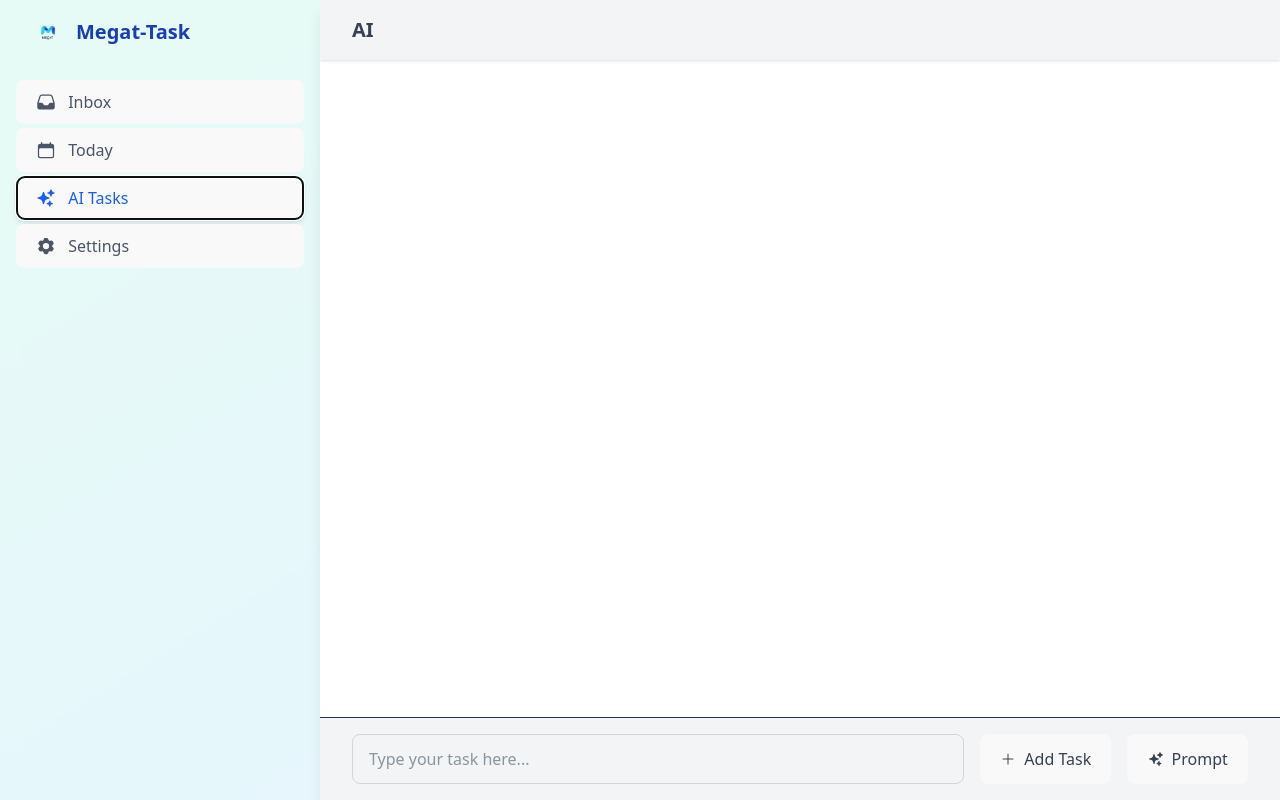
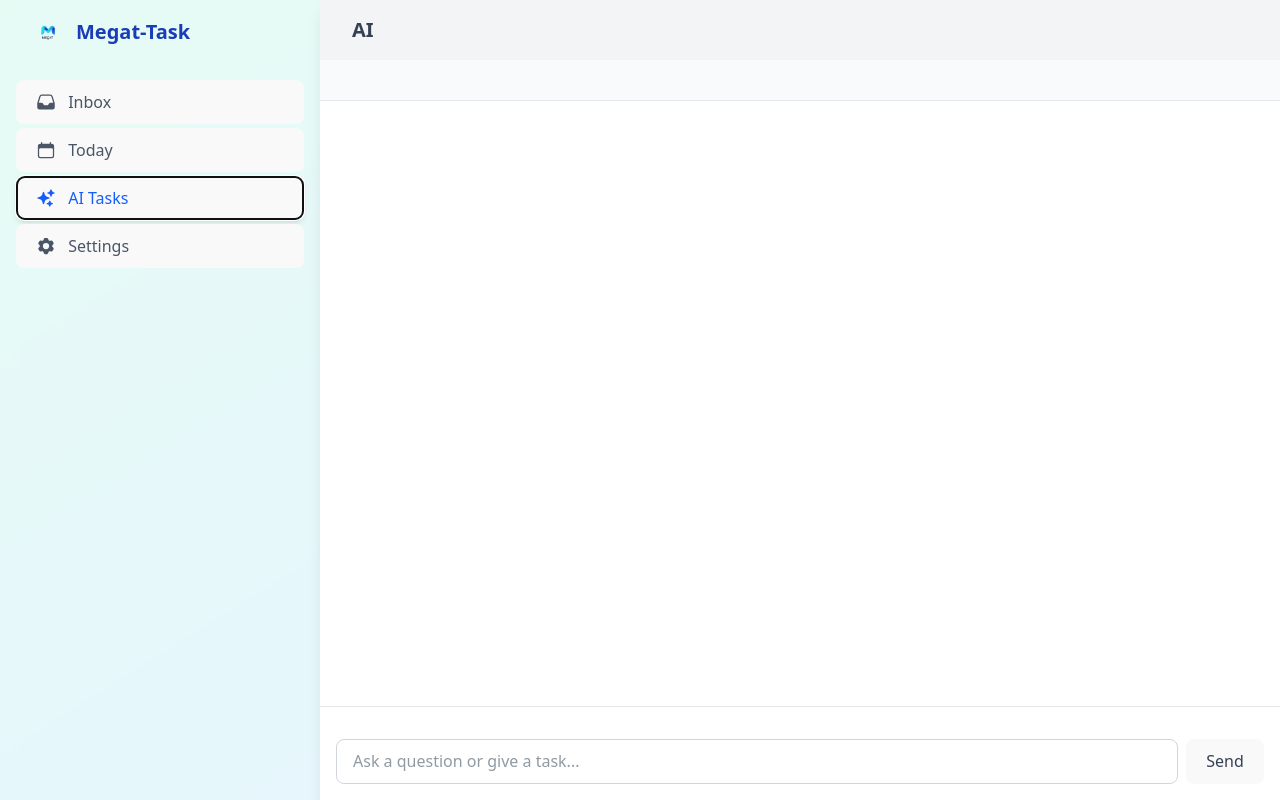
Before and after one commit to maercaestro/megat-task, a React (Vite) app: page / in a window 1280 px wide. Both pictures are taken after a click on the button "AI Tasks". Built offline with nearby package versions, Linux system fonts and the light colour scheme.

Commit message:
changes to the UI

```diff
--- a/src/App.jsx
+++ b/src/App.jsx
@@ -31,6 +31,9 @@ function App() {
   const [isExecuting, setIsExecuting] = useState(false)
   const [executionResult, setExecutionResult] = useState(null)
   const [isResultPanelOpen, setIsResultPanelOpen] = useState(false)
+  const [chatMessages, setChatMessages] = useState([])
+  const [chatInput, setChatInput] = useState('')
+  const [taskDrafts, setTaskDrafts] = useState([])
 
   // Filter tasks based on active tab
   const getFilteredTasks = () => {
@@ -84,7 +87,7 @@ function App() {
   const executeAiTask = async (task) => {
     try {
       setIsExecuting(true)
-      setIsResultPanelOpen(true)
+      setIsResultPanelOpen(false)
 
       const response = await fetch('http://localhost:3000/api/execute-task', {
         method: 'POST',
@@ -93,7 +96,7 @@ function App() {
         },
         body: JSON.stringify({
           text: task.text,
-          context: task.analysis // Send analysis context to help with execution
+          context: task.analysis
         })
       })
 
@@ -102,6 +105,15 @@ function App() {
       }
 
       const result = await response.json()
+
+      // Save to task drafts
+      setTaskDrafts(prev => [{
+        timestamp: Date.now(),
+        task: task.text,
+        response: result.response,
+        searchResults: result.searchResults
+      }, ...prev])
+
       setExecutionResult({
         originalTask: task.text,
         searchResults: result.searchResults || [],
@@ -187,9 +199,161 @@ function App() {
             <p className="text-gray-500">Created by Abu Huzaifah</p>
           </div>
         </div>
-      );
+      )
     }
 
+    if (activeTab === 'aI') {
+      return (
+        <div className="flex-1 flex flex-col">
+          {/* Scrollable Task Bar */}
+          <div className="flex-none p-4 bg-gray-50 border-b border-gray-200">
+            <div className="flex gap-2 overflow-x-auto pb-2 scrollbar-thin scrollbar-thumb-gray-300 scrollbar-track-transparent">
+              {getFilteredTasks().filter(todo => todo.aiExecutable).map(todo => (
+                <button
+                  key={todo.id}
+                  onClick={() => executeAiTask(todo)}
+                  disabled={isExecuting}
+                  className="flex-none px-4 py-2 bg-white rounded-lg shadow-sm hover:shadow-md transition-shadow duration-200 flex items-center gap-2"
+                >
+                  <span className="text-sm text-gray-700 whitespace-nowrap">{todo.text}</span>
+                  {isExecuting ? (
+                    <svg className="animate-spin h-4 w-4 text-gray-500" viewBox="0 0 24 24">
+                      <circle className="opacity-25" cx="12" cy="12" r="10" stroke="currentColor" strokeWidth="4" fill="none" />
+                      <path className="opacity-75" fill="currentColor" d="M4 12a8 8 0 018-8V0C5.373 0 0 5.373 0 12h4zm2 5.291A7.962 7.962 0 014 12H0c0 3.042 1.135 5.824 3 7.938l3-2.647z" />
+                    </svg>
+                  ) : (
+                    <ChatBubbleBottomCenterIcon className="h-4 w-4 text-gray-500" />
+                  )}
+                </button>
+              ))}
+            </div>
+          </div>
+
+          {/* Main Content Area */}
+          <div className="flex-1 flex flex-col overflow-y-auto">
+            {/* Task Drafts */}
+            <div className="flex-1 overflow-y-auto p-4 space-y-4">
+              {taskDrafts.map((draft, index) => (
+                <div key={index} className="bg-white rounded-lg shadow-sm p-4">
+                  <div className="flex justify-between items-start mb-2">
+                    <div className="text-sm font-medium text-gray-900">{draft.task}</div>
+                    <div className="text-xs text-gray-500">
+                      {new Date(draft.timestamp).toLocaleString()}
+                    </div>
+                  </div>
+                  <div className="text-sm text-gray-600 whitespace-pre-wrap">
+                    {draft.response}
+                  </div>
+                  {draft.searchResults?.length > 0 && (
+                    <div className="mt-2 pt-2 border-t border-gray-100">
+                      <div className="text-xs font-medium text-gray-700 mb-1">Sources:</div>
+                      <div className="space-y-1">
+                        {draft.searchResults.map((result, idx) => (
+                          <a
+                            key={idx}
+                            href={result.url}
+                            target="_blank"
+                            rel="noopener noreferrer"
+                            className="block text-xs text-blue-500 hover:underline truncate"
+                          >
+                            {result.title}
+                          </a>
+                        ))}
+                      </div>
+                    </div>
+                  )}
+                </div>
+              ))}
+            </div>
+
+            {/* Chat Interface */}
+            <div className="flex-none border-t border-gray-200 bg-white p-4">
+              <div className="mb-4 max-h-32 overflow-y-auto">
+                {chatMessages.map((message, index) => (
+                  <div
+                    key={index}
+                    className={`mb-2 p-2 rounded-lg ${
+                      message.role === 'user'
+                        ? 'bg-blue-100 ml-12'
+                        : 'bg-gray-100 mr-12'
+                    }`}
+                  >
+                    <div className="text-sm">
+                      {message.content}
+                    </div>
+                  </div>
+                ))}
+              </div>
+
+              <form
+                onSubmit={async (e) => {
+                  e.preventDefault()
+                  if (!chatInput.trim()) return
+
+                  const newMessage = { role: 'user', content: chatInput }
+                  setChatMessages(prev => [...prev, newMessage])
+                  const currentInput = chatInput
+                  setChatInput('')
+
+                  try {
+                    const response = await fetch('http://localhost:3000/api/execute-task', {
+                      method: 'POST',
+                      headers: {
+                        'Content-Type': 'application/json',
+                      },
+                      body: JSON.stringify({
+                        text: currentInput,
+                        context: chatMessages
+                      })
+                    })
+
+                    if (!response.ok) throw new Error('Failed to get response')
+                    const result = await response.json()
+
+                    setChatMessages(prev => [...prev, {
+                      role: 'assistant',
+                      content: result.response
+                    }])
+
+                    if (result.searchResults?.length > 0) {
+                      setTaskDrafts(prev => [{
+                        timestamp: Date.now(),
+                        task: currentInput,
+                        response: result.response,
+                        searchResults: result.searchResults
+                      }, ...prev])
+                    }
+                  } catch (error) {
+                    console.error('Chat error:', error)
+                    setChatMessages(prev => [...prev, {
+                      role: 'assistant',
+                      content: 'Sorry, I encountered an error processing your request.'
+                    }])
+                  }
+                }}
+                className="flex gap-2"
+              >
+                <input
+                  type="text"
+                  value={chatInput}
+                  onChange={(e) => setChatInput(e.target.value)}
+                  placeholder="Ask a question or give a task..."
+                  className="flex-1 px-4 py-2 border border-gray-300 rounded-lg focus:outline-none focus:ring-2 focus:ring-blue-500"
+                />
+                <button
+                  type="submit"
+                  className="px-4 py-2 bg-blue-500 text-gray-700 rounded-lg hover:bg-blue-600 transition-colors"
+                >
+                  Send
+                </button>
+              </form>
+            </div>
+          </div>
+        </div>
+      )
+    }
+
+    // Regular task list view for other tabs
     return (
       <div className="flex-1 overflow-y-auto px-8 py-8">
         <div className="space-y-4">
@@ -324,7 +488,7 @@ function App() {
       </div>
 
       {/* Main content */}
-      <div className="w-3/4 flex bg-white/100 backdrop-blur-sm shadow-lg flex-col overflow-hidden">
+      <div className="w-3/4 flex bg-white/100 backdrop-blur-sm shadow-lg flex-col overflow-y-auto">
         {/* Header */}
         <div className="bg-gray-100 shadow-sm flex-none">
           <div className="w-full px-8 py-4">
@@ -338,7 +502,7 @@ function App() {
         {renderContent()}
 
         {/* Input area - show only if not in settings */}
-        {activeTab !== 'settings' && (
+        {activeTab !== 'settings' && activeTab !== 'aI' && (
           <div className="border-t bg-gray-100 p-4 flex-none">
             <form onSubmit={handleSubmit} className="px-4">
               <div className="flex gap-4">
```
Also changed, not shown: 1 other file (tests, documents, lock files or other folders).
